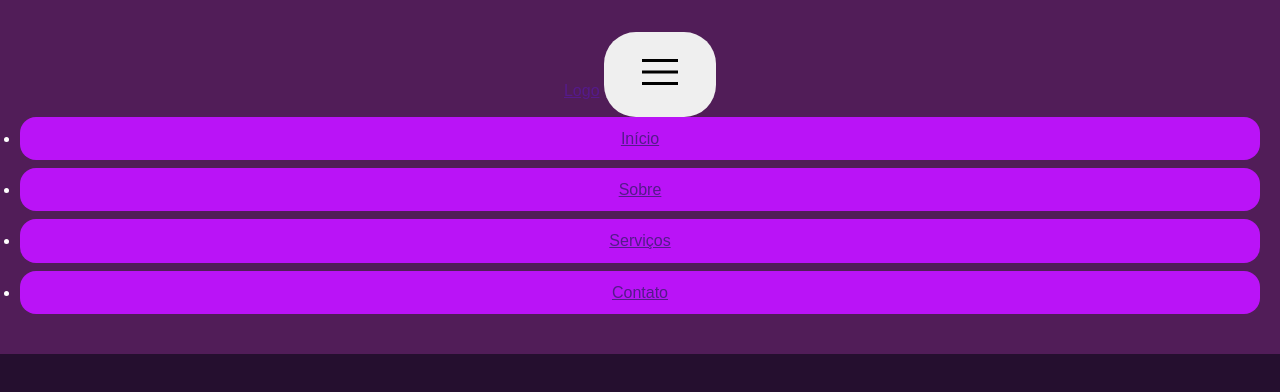
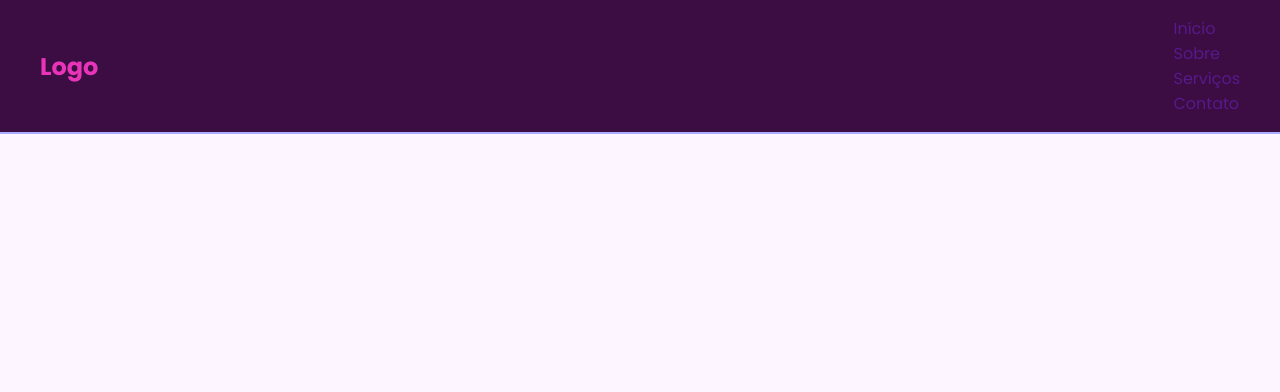
Before and after one commit to NiiNicky/intro-dom, a plain HTML site: page index.html in a window 1280 px wide. Drawn offline with Linux system fonts and the light colour scheme.

Commit message:
feat: Adiciona anotacoes e estilo em css para a pagina

```diff
--- /dev/null
+++ b/anotações/anotacoes.css
@@ -0,0 +1,125 @@
+* {
+  margin: 0;
+  padding: 0;
+  box-sizing: border-box;
+}
+
+body {
+  font-family: sans-serif;
+  background-color: #3c0d42;
+  color: #343a40;
+  line-height: 1.7;
+}
+
+header {
+  background-color: #8b2cc7;
+  color: #ffffff;
+  text-align: center;
+  padding: 2rem 1.25rem;
+}
+
+header h1 {
+  font-size: 2rem;
+}
+
+main {
+  max-width: 56.25rem;
+  margin: 2.5rem auto;
+  padding: 0 1.25rem;
+}
+
+section {
+  background-color:#3c0d42;
+  border-radius: 1rem;
+  padding: 1.5rem;
+  margin-bottom: 1.5rem;
+  box-shadow: 0 0.25rem 0.625rem rgba(0, 0, 0, 0.166);
+}
+
+h2 {
+  color: #e934b9;
+  margin-bottom: 1rem;
+  border-bottom: 0.125rem solid #e9e9e9;
+}
+
+button {
+  border-radius: 2rem;
+  border: none;
+  font-size: 1.25rem;
+  padding: 1rem 2rem;
+  cursor: pointer;
+}
+
+button:hover {
+  transform: scale(1.05);
+}
+
+figure {
+  margin: 1.5rem 0;
+  text-align: center;
+}
+
+figure img {
+  max-width: 100%;
+}
+
+figcaption {
+  font-size: 0.875rem;
+  color: #6c757d;
+}
+
+ul li {
+  margin-bottom: 0.5rem;
+  background-color: #3c0d42;
+  border-radius: 1rem;
+  padding: 0.5rem;
+  color: #ffffff;
+}
+
+.container-contador {
+  background-color: #e9e9e9;
+  padding: 2rem;
+  border-radius: 2rem;
+  text-align: center;
+
+  & p#contador {
+    font-size: 1.5rem;
+    margin-bottom: 1rem;
+  }
+
+  & button:nth-child(3) {
+    background-color: #8b2cc7;
+    color: #ffffff;
+  }
+}
+
+.criar-elementos {
+  display: flex;
+  flex-direction: column;
+  gap: 1rem;
+}
+
+form {
+  display: flex;
+  flex-direction: column;
+
+  & label {
+    font-size: 1.125rem;
+    margin-bottom: 0.25rem;
+  }
+
+  & input {
+    height: 3rem;
+    border-radius: 2rem;
+    border: none;
+    margin-bottom: 1rem;
+    padding: 1rem;
+  }
+}
+
+footer {
+  background-color: #8b2cc7;
+  color: #ffffff;
+  text-align: center;
+  padding: 1rem;
+}
--- a/estilo.css
+++ b/estilo.css
@@ -1,125 +1,74 @@
+:root {
+  --font-family: 'Poppins', sans-serif;
+
+  --color-roxo-escuro: #3c0d42;
+  --color-azul-claro: #ababff;
+  --color-pink: #e934b9;
+  --color-roxo-claro: #8b2cc7;
+  --color-branco: #fdf5ff;
+}
+
 * {
     margin: 0;
     padding: 0;
     box-sizing: border-box;
+    list-style: none;
+    text-decoration: none;
 }
 
-body{
-    font-family: sans-serif;
-    background-color: #250f2f;
-    color: #c6e0fb;
-    line-height: 1.7;
+body {
+  font-family: var(--font-family);
+  background-color: var(--color-branco);
 }
 
-header{
-    background-color: #511d58;
-    color: white;
-    text-align: center;
-    padding: 2rem 1.25rem;
-}
+header {
+  width: 100%;
+  background-color: var(--color-roxo-escuro);
+  padding: 1rem .5rem;
+  border-bottom: .125rem solid var(--color-azul-claro);
 
-header h1{
-    font-size: 2rem;
-}
+  & nav {
+    max-width: 75rem;
+    margin: 0 auto;
 
-main{
-    max-width: 56.25rem;
-    margin: 2.5rem auto;
-    padding: 0 1.25rem;
-}
-
-section{
-    background-color: white;
-    border-radius: 1rem;
-    padding: 1.5rem;
-    margin-bottom: 1.5rem;
-    box-shadow: 1.5rem;
-    box-shadow: 0 0.25rem 0.625rem rgba(0, 0, 0, 0.166);
-}
-h2 {
-  color: #ef13f7;
-  margin-bottom: 1rem;
-  border-bottom: 0.125rem solid #e9e9e9;
-}
-
-button {
-  border-radius: 2rem;
-  border: none;
-  font-size: 1.25rem;
-  padding: 1rem 2rem;
-  cursor: pointer;
-}
-
-button:hover {
-  transform: scale(1.05);
-}
-
-figure {
-  margin: 1.5rem 0;
-  text-align: center;
-}
-
-figure img {
-  max-width: 100%;
-}
-
-figcaption {
-  font-size: 0.875rem;
-  color: #bbdcf9;
-}
-
-ul li {
-  margin-bottom: 0.5rem;
-  background-color: #ba13f7;
-  border-radius: 1rem;
-  padding: 0.5rem;
-  color: #ffffff;
-}
-
-.container-contador {
-  background-color: #e9e9e9;
-  padding: 2rem;
-  border-radius: 2rem;
-  text-align: center;
-
-  & p#contador {
-    font-size: 1.5rem;
-    margin-bottom: 1rem;
+    display: flex;
+    align-items: center;
+    justify-content: space-between;
   }
 
-  & button:nth-child(3) {
-    background-color: #65717c;
-    color: #ffffff;
+  & .logo {
+    font-size: 1.5rem;
+    font-weight: 700;
+    color: var(--color-pink);
+  }
+
+  & button {
+    background-color: transparent;
+    border: none;
+    color: var(--color-branco);
+    cursor: pointer;
+
+    display: flex;
+    align-items: center;
+    justify-content: center;
+
+    & svg {
+      width: 32px;
+      height: 32px;
+    }
   }
 }
 
-.criar-elementos {
-  display: flex;
-  flex-direction: column;
-  gap: 1rem;
+.menu {
+  display: none;
 }
 
-form {
-  display: flex;
-  flex-direction: column;
-
-  & label {
-    font-size: 1.125rem;
-    margin-bottom: 0.25rem;
+@media screen and (min-width: 48rem) {
+  .menu {
+    display: block;
   }
 
-  & input {
-    height: 3rem;
-    border-radius: 2rem;
-    border: none;
-    margin-bottom: 1rem;
-    padding: 1rem;
+  nav button {
+    display: none;
   }
 }
-
-footer {
-  background-color: #540653;
-  color: #ffffff;
-  text-align: center;
-  padding: 1rem;
-}
```
Also changed, not shown: anotações/anotacoes.html (renamed from anotacoes.html).
